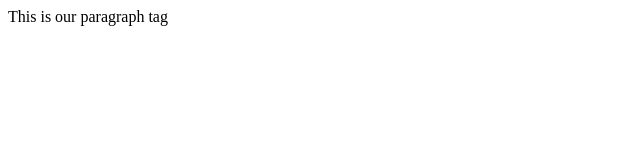
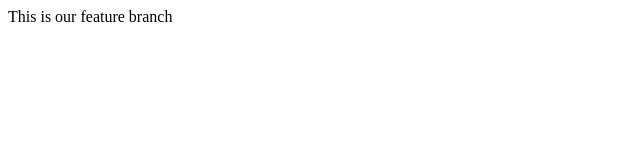
Before and after one commit to khushimishra54/LocalRepo, a plain HTML site: page index.html in a window 1280 px wide. Shown: the full height of the page, 0-640 px from the left. Drawn offline with Linux system fonts and the light colour scheme.

Commit message:
index.html

```diff
--- a/index.html
+++ b/index.html
@@ -1 +1 @@
-<p>This is our paragraph tag</p>
+<p>This is our feature branch</p>
```
